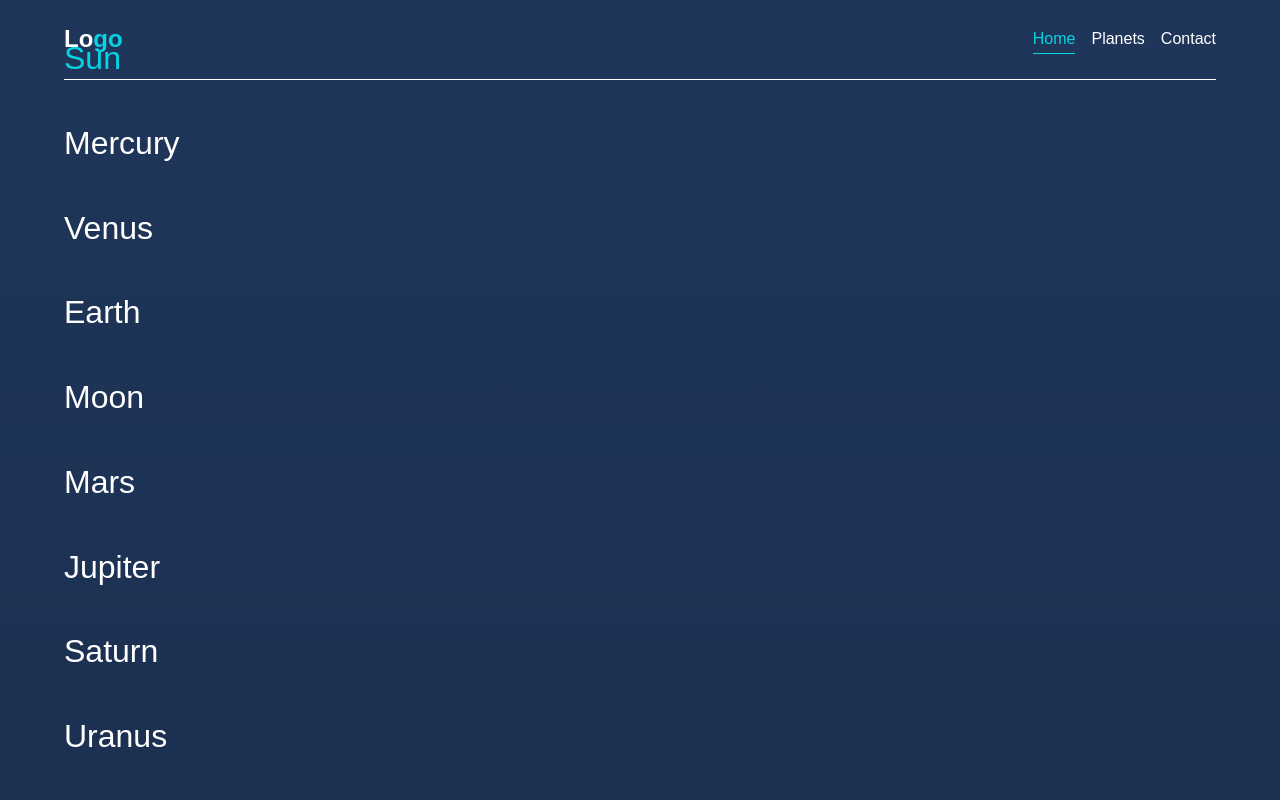
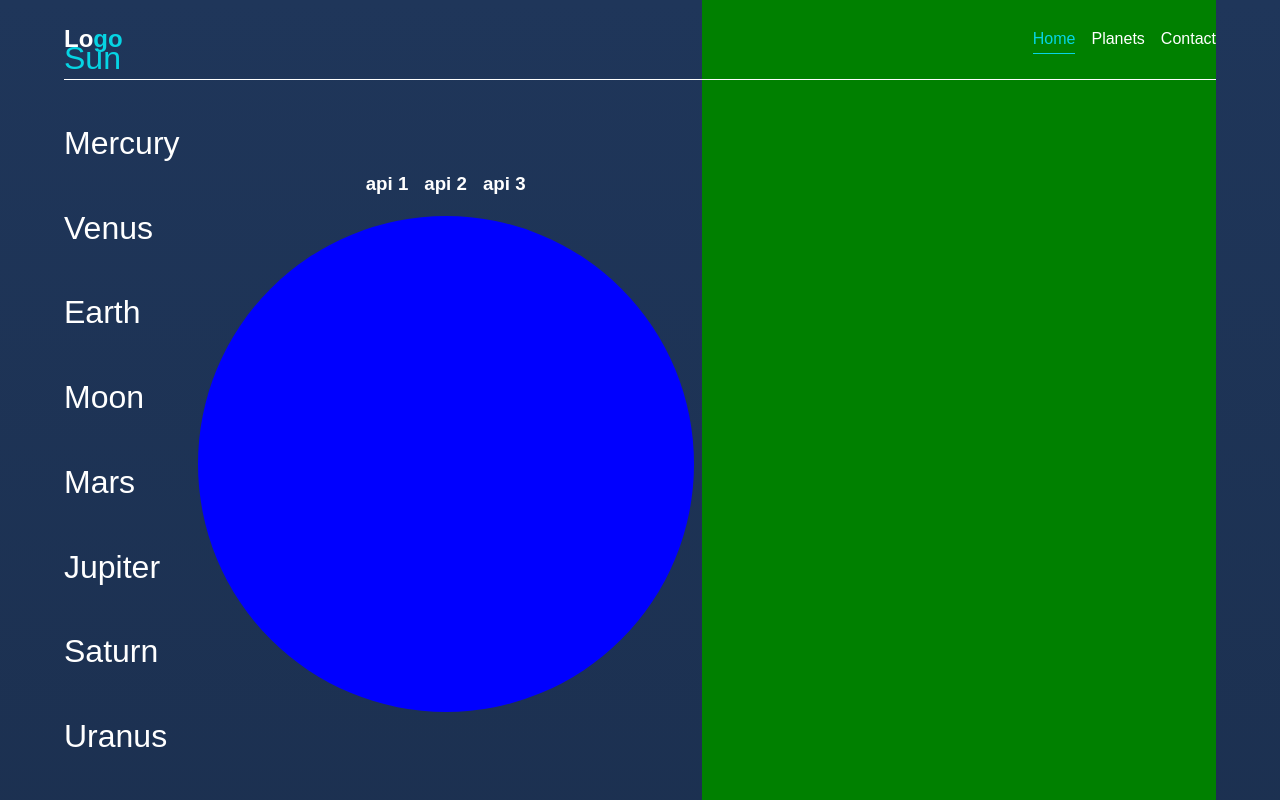
Before and after one commit to knutcode/hostoppgave, a React (Create React App) app: page /#/planets in a window 1280 px wide. Shown: the top 800 px of the page. Built offline with nearby package versions, Linux system fonts and the light colour scheme.

Commit message:
added planet container

```diff
--- a/src/pages/planetsPage/index.jsx
+++ b/src/pages/planetsPage/index.jsx
@@ -5,18 +5,28 @@ import * as s from "./style";
 const PlanetsPage = () => {
 	return (
 		<>
-			<div className="container">
+			<div className="container" style={{ padding: 0 }}>
 				<SideNavbar />
-				<s.Section id="sun"></s.Section>
-				<section id="mercury"></section>
-				<section id="venus"></section>
-				<section id="earth"></section>
-				<section id="moon"></section>
-				<section id="mars"></section>
-				<section id="jupiter"></section>
-				<section id="saturn"></section>
-				<section id="uranus"></section>
-				<section id="neptune"></section>
+				<s.Section id="sun">
+					<s.PlanetContainer>
+						<s.PlanetApiLinks>
+							<s.PlanetApiLink href="">api 1</s.PlanetApiLink>
+							<s.PlanetApiLink>api 2</s.PlanetApiLink>
+							<s.PlanetApiLink>api 3</s.PlanetApiLink>
+						</s.PlanetApiLinks>
+						<s.Planet />
+					</s.PlanetContainer>
+					<s.PlanetInfoContainer></s.PlanetInfoContainer>
+				</s.Section>
+				<s.Section id="mercury"></s.Section>
+				<s.Section id="venus"></s.Section>
+				<s.Section id="earth"></s.Section>
+				<s.Section id="moon"></s.Section>
+				<s.Section id="mars"></s.Section>
+				<s.Section id="jupiter"></s.Section>
+				<s.Section id="saturn"></s.Section>
+				<s.Section id="uranus"></s.Section>
+				<s.Section id="neptune"></s.Section>
 			</div>
 		</>
 	);
--- a/src/pages/planetsPage/style.js
+++ b/src/pages/planetsPage/style.js
@@ -1,18 +1,20 @@
 import styled from "styled-components";
 
+// Navbar on left side for the planets
 export const SideNav = styled.nav`
 	font-size: 2rem;
 	display: flex;
 	gap: 1.9rem;
 	flex-direction: column;
-	width: fit-content;
+	width: 7.8rem;
 	position: fixed;
 	top: 50%;
 	margin-block: 2.5rem;
 	transform: translateY(-50%);
 
+	/* Links in navbar */
 	& a {
-		color: var(--color-white);
+		font-weight: 200;
 		transition: var(--transition);
 
 		&:hover {
@@ -26,6 +28,40 @@ export const SideNav = styled.nav`
 	}
 `;
 
+// Section for each planet
 export const Section = styled.section`
-	margin-top: -5rem;
+	display: flex;
+	margin-left: 7.8rem;
 `;
+
+// Planet Container
+export const PlanetContainer = styled.div`
+	/* background-color: red; */
+	width: 50%;
+	display: flex;
+	gap: 1rem;
+	flex-direction: column;
+	justify-content: center;
+	align-items: center;
+`;
+
+export const PlanetApiLinks = styled.div`
+	display: flex;
+	gap: 1rem;
+	margin-top: 5rem;
+`;
+
+export const PlanetApiLink = styled.h3``;
+
+export const Planet = styled.div`
+	width: 31rem;
+	aspect-ratio: 1/1;
+	background-color: blue;
+	border-radius: 50%;
+`;
+
+// Planet Info Container
+export const PlanetInfoContainer = styled.div`
+	background-color: green;
+	width: 50%;
+`;
```
